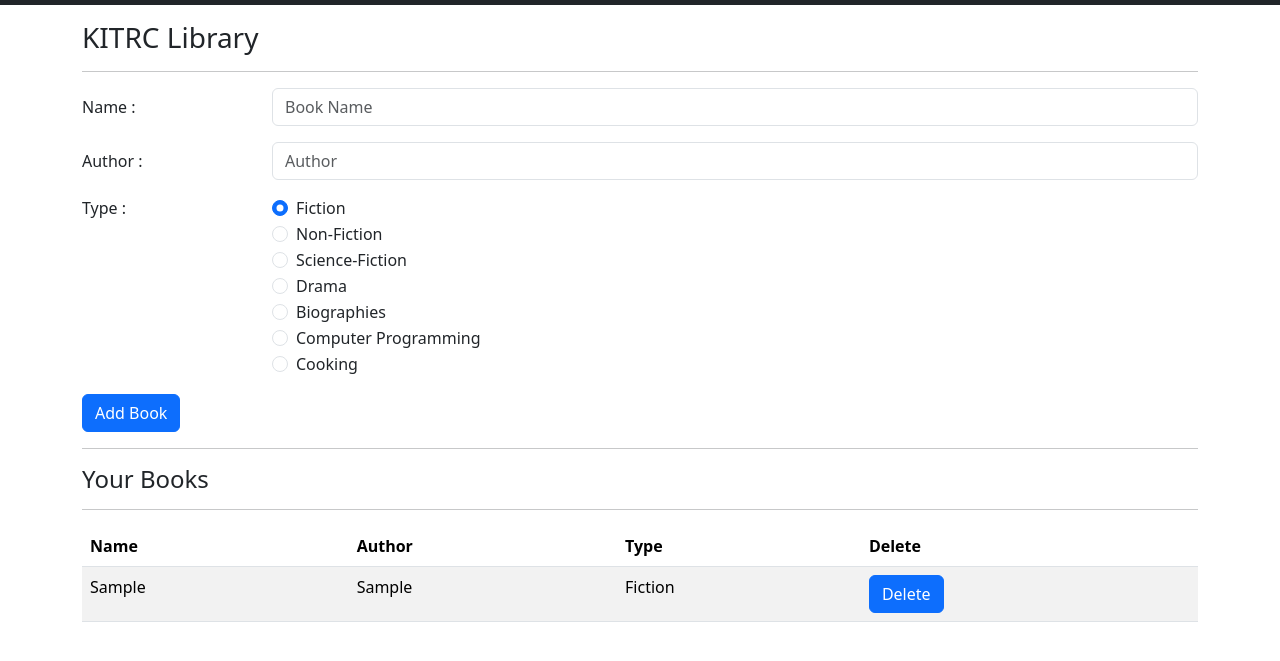
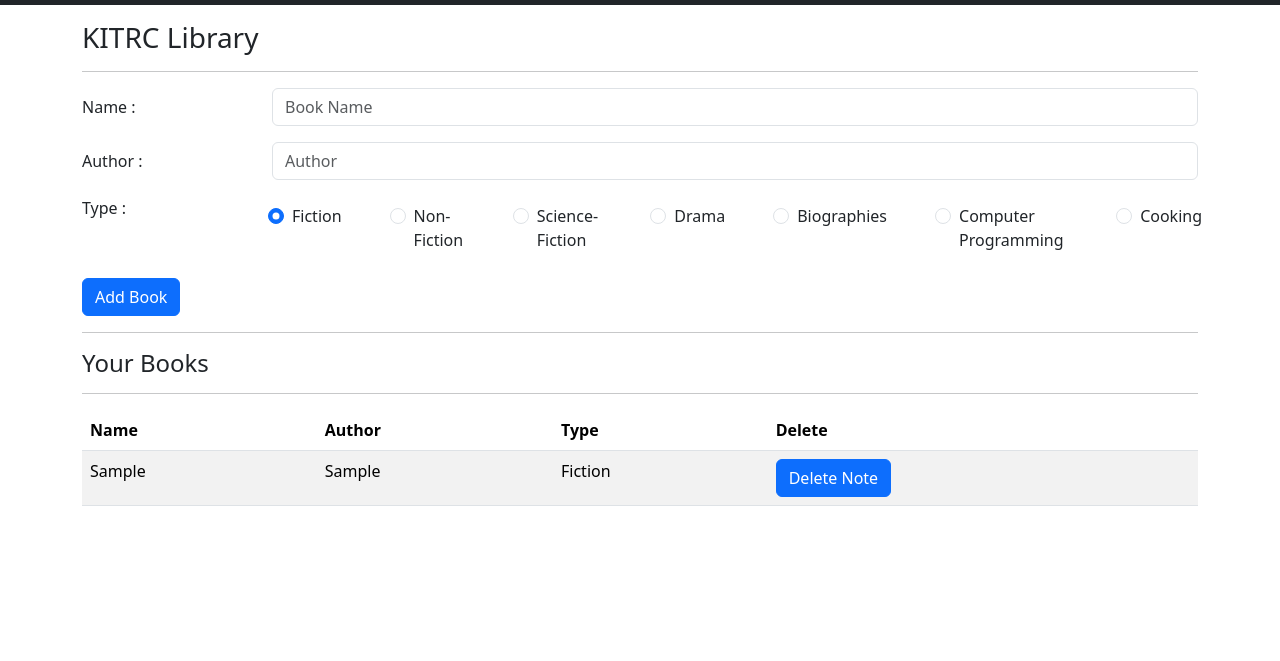
Before and after one commit to KrupalPatel910/College-Library-Website-JS, a plain HTML site: page index.html in a window 1280 px wide. Both pictures are taken after typing "Sample", "Sample" into the empty fields and a click on the button "Add Book". Shown: the part 51-712 px from the top of the page. Drawn offline with nearby package versions, Linux system fonts and the light colour scheme.

Commit message:
Delete button functionality added

```diff
--- a/index.html
+++ b/index.html
@@ -7,6 +7,7 @@
     <title>Welcome to KITRC Library</title>
     <link href="https://cdn.jsdelivr.net/npm/bootstrap@5.3.3/dist/css/bootstrap.min.css" rel="stylesheet"
         integrity="sha384-QWTKZyjpPEjISv5WaRU9OFeRpok6YctnYmDr5pNlyT2bRjXh0JMhjY6hW+ALEwIH" crossorigin="anonymous">
+
 </head>
 
 <body>
@@ -77,7 +78,7 @@
             </div>
             <fieldset class="row mb-3">
                 <legend class="col-form-label col-sm-2 pt-0">Type :</legend>
-                <div class="col-sm-10 ">
+                <div class="col-sm-10 d-flex p-2 d-grid gap-5 ">
                     <div class="form-check">
                         <input class="form-check-input" type="radio" name="type" id="fiction" value="Fiction" checked>
                         <label class="form-check-label" for="gridRadios1">
@@ -144,7 +145,7 @@
                         <th scope="col">Delete</th>
                     </tr>
                 </thead>
-                <tbody id='tableBody'>
+                <tbody id='tableBody' style="margin-top: 10px; "  >
                     <!-- <tr>
 
                         <td>Mark</td>
--- a/index.js
+++ b/index.js
@@ -1,4 +1,5 @@
-console.log("This is index.js")
+console.log("This is index.js");
+showNotes();
 
 
 // Constructor
@@ -161,3 +162,55 @@ function libraryFormSubmit(e) {
 
 
 }
+// Shows Book List after adding in local storage
+function showNotes() {
+    let bookDetails = localStorage.getItem('bookDetails');
+    if (bookDetails == null) {
+        notesObj = [];
+    }
+    else {
+        notesObj = JSON.parse(bookDetails);
+    }
+
+    let html = "";
+    notesObj.forEach(function (book) {
+        html += `
+        <tr>
+        <td>${book.name}</td>
+       <td>${book.author}</td>
+        <td>${book.type}</td>
+        <td><button id=""onclick="deleteNote(this.id)" class="btn btn-primary">Delete Note</button></td>
+
+    </tr> `;
+
+    });
+
+    let notesElm = document.getElementById('tableBody');
+    if (notesObj.length != 0) {
+        notesElm.innerHTML = html;
+    }
+    else {
+        notesElm.innerHTML = `  Nothing to show! Use <b>"Add  Book" </b> section above to add book.`
+    }
+
+
+
+}
+
+// Delete function to remove particular book
+
+function deleteNote(book){
+
+    let bookDetails = localStorage.getItem('bookDetails');
+    if (bookDetails == null) {
+        notesObj = [];
+    }
+    else {
+        notesObj = JSON.parse(bookDetails);
+    }
+
+   notesObj.splice(book, 1);
+   localStorage.setItem('bookDetails', JSON.stringify(notesObj));
+
+   showNotes()
+}
```
